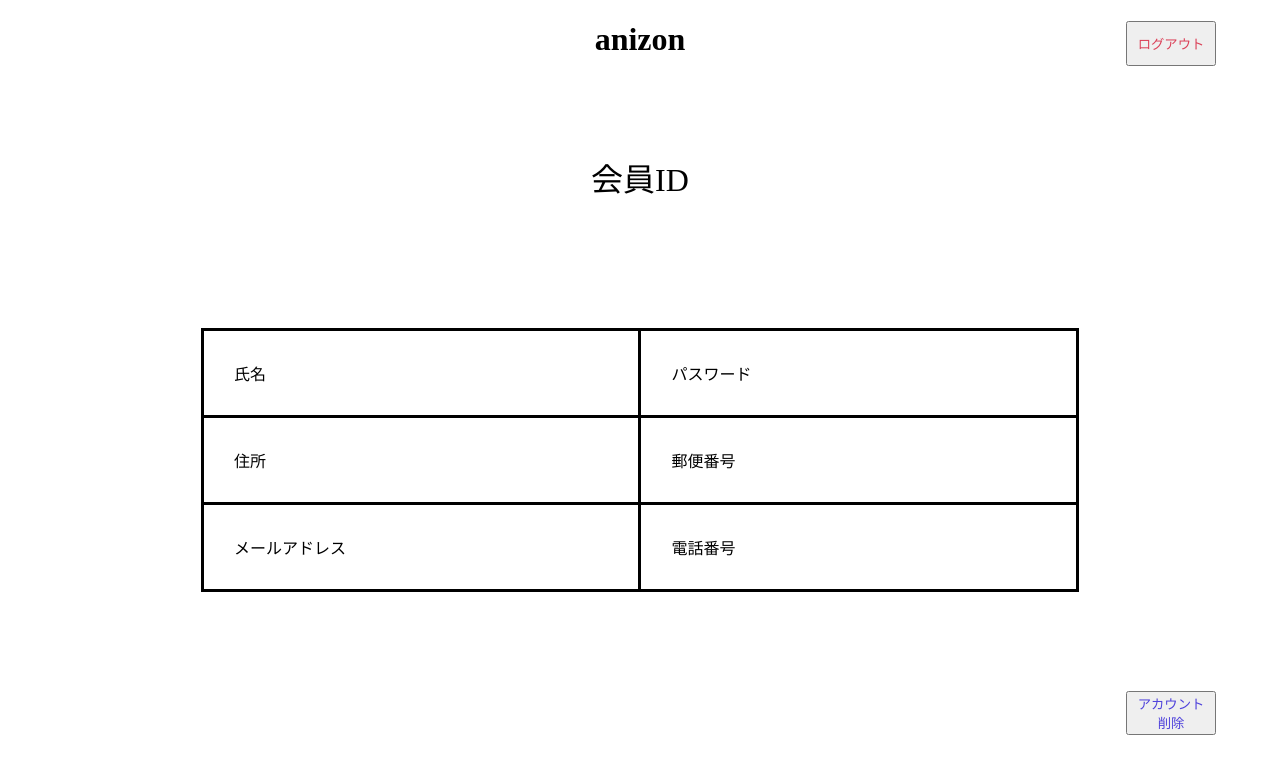
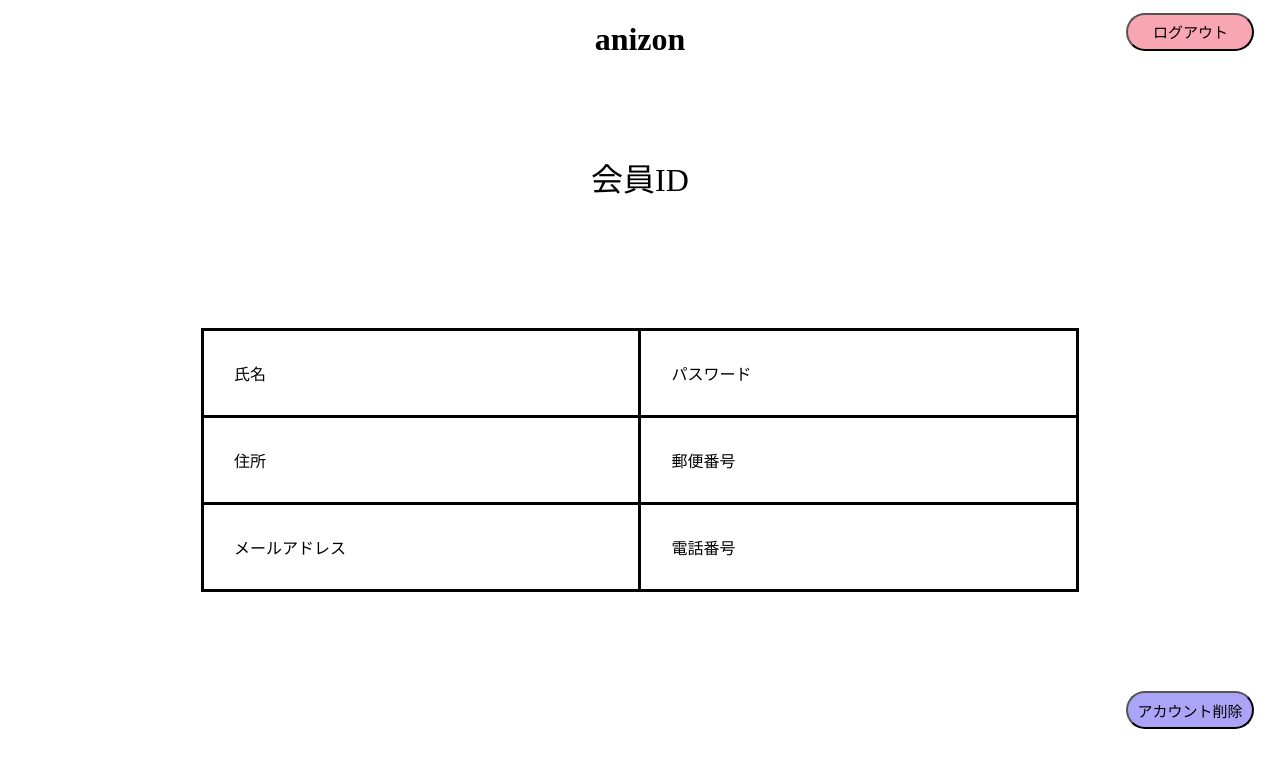
Before and after one commit to ryuuki11/ANIZON, a PHP site: page /html/g-2-2-2.php in a window 1280 px wide. Shown: the top 774 px of the page. Run offline with PHP 8.4, Linux system fonts and the light colour scheme.

Commit message:
ボタンの配置

```diff
--- a/管理側/css/g-2-1-6.css
+++ b/管理側/css/g-2-1-6.css
@@ -23,7 +23,7 @@ p{
 }
 
 .rogout{
-    color: #db4158;
+    background-color: #db4158;
 }
 
 .toroku{
--- a/管理側/css/g-2-2-2.css
+++ b/管理側/css/g-2-2-2.css
@@ -39,9 +39,25 @@ td{
 }
 
 .sakujyo{
-    color: #4e41db;
+    background-color: #aca5f7;
+    width: 10vw;
+    height: 3vw;
+    min-height: 35px;
+    min-width: 20px;
+    font-size: 15px;
+    border-radius: 20px;
 }
 
 .rogout{
-    color: #db4158;
+    background-color: #f7a6b2;
+    top: 1vw;
+    left: 68vw;
+    margin-left: 20vw;
+    border-radius: 20px;
+    width: 10vw;
+    height: 3vw;
+    min-height: 35px;
+    min-width: 20px;
+    font-size: 15px;
+    border-radius: 20px;
 }
```
Also changed, not shown: 管理側/css/g-2-1-1-1.css (added, +45 -0 lines), 管理側/css/g-2-2-1.css (+7 -1 lines).
